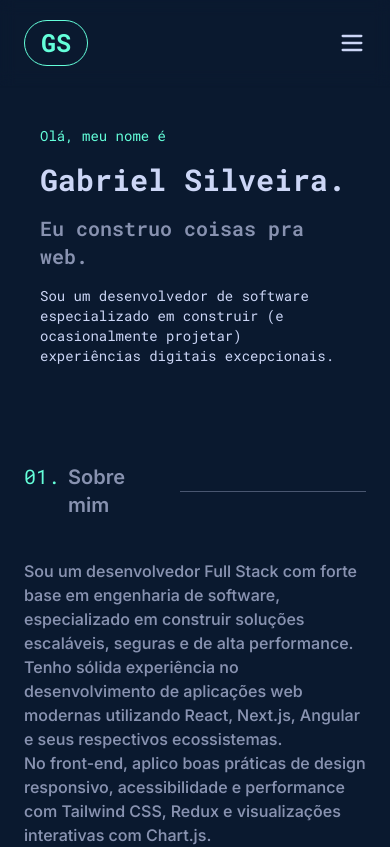
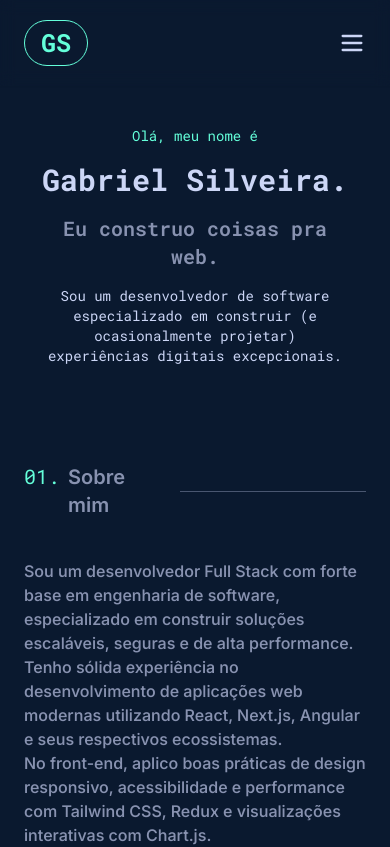
Before and after one commit to GabrielSilveira97/gabriel-silveira.v2, a Next.js app: page / in a window 390 px wide. Shown: the top 847 px of the page. Built offline with nearby package versions, Linux system fonts and the light colour scheme.

Commit message:
style: fixin

```diff
--- a/app/components/sections/Intro.tsx
+++ b/app/components/sections/Intro.tsx
@@ -4,7 +4,7 @@ const Intro = () => {
   return (
     <motion.section
       id="home"
-      className="w-full max-w-4xl mx-auto px-4 sm:px-6 lg:px-0 flex flex-col gap-4 sm:gap-6"
+      className="w-full max-w-4xl justify-center items-center lg:items-start  px-4 sm:px-6 lg:px-0 flex flex-col gap-4 sm:gap-6"
       initial={{ opacity: 0, x: -50 }}
       animate={{ opacity: 1, x: 0 }}
       transition={{ duration: 0.5 }}
@@ -19,7 +19,7 @@ const Intro = () => {
       </motion.h3>
 
       <motion.h1
-        className="text-3xl sm:text-5xl font-bold text-[var(--slate-light)]"
+        className="text-3xl sm:text-5xl text-center lg:text-start  font-bold text-[var(--slate-light)]"
         initial={{ opacity: 0, x: -50 }}
         animate={{ opacity: 1, x: 0 }}
         transition={{ duration: 0.7 }}
@@ -28,7 +28,7 @@ const Intro = () => {
       </motion.h1>
 
       <motion.h2
-        className="text-xl sm:text-3xl font-semibold text-[var(--slate)]"
+        className="text-xl sm:text-3xl text-center lg:text-start  font-semibold text-[var(--slate)]"
         initial={{ opacity: 0, x: -50 }}
         animate={{ opacity: 1, x: 0 }}
         transition={{ duration: 0.9 }}
@@ -37,7 +37,7 @@ const Intro = () => {
       </motion.h2>
 
       <motion.p
-        className="text-sm sm:text-base text-[var(--slate-light)] max-w-2xl"
+        className="text-sm sm:text-base text-center lg:text-start text-[var(--slate-light)] max-w-2xl"
         initial={{ opacity: 0, x: -50 }}
         animate={{ opacity: 1, x: 0 }}
         transition={{ duration: 1.1 }}
--- a/app/page.tsx
+++ b/app/page.tsx
@@ -36,7 +36,7 @@ const Home = () => {
       </motion.aside>
 
       {/* Conteúdo Principal */}
-      <main className="flex-1 px-6 sm:px-12 lg:px-28 flex flex-col gap-24 sm:gap-32 py-10">
+      <main className=" flex-1 px-6 sm:px-12 lg:px-28 flex flex-col gap-24 sm:gap-32 py-10">
         <Intro />
         <About />
         <Experience />
```
